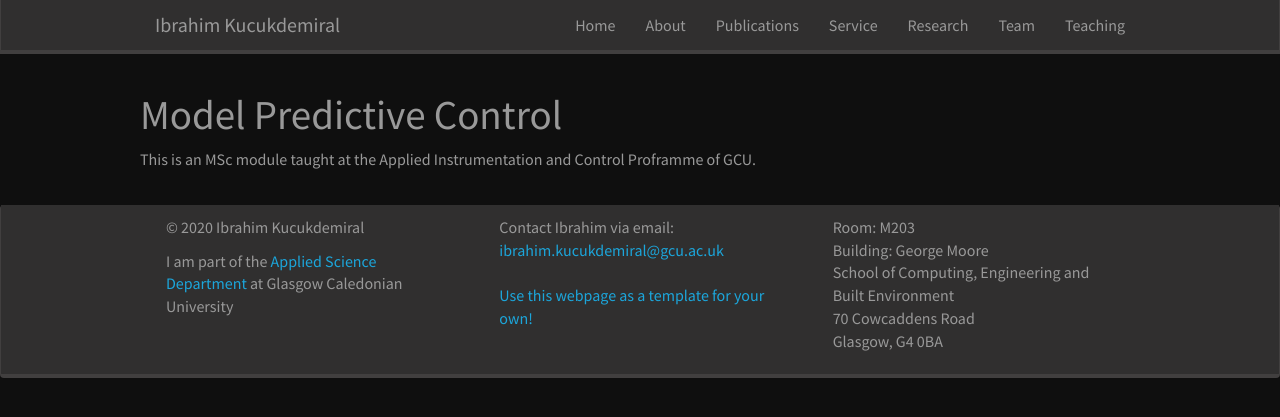
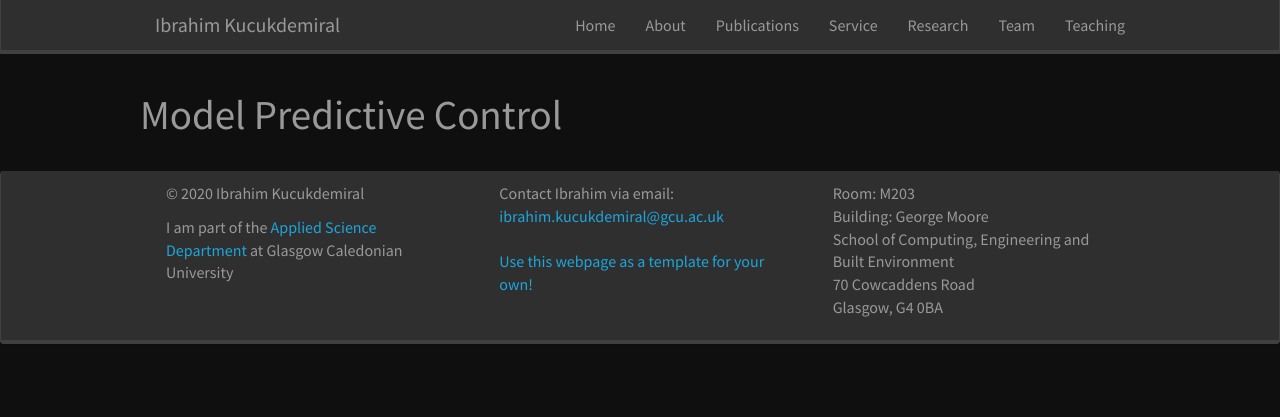
Before and after one commit to kucukdemiral/kucukdemiral.github.io, a Jekyll site: the page built from _pages/MPC.md, in a window 1280 px wide. Shown: the top 417 px of the page. Built offline with Jekyll 4.4.1, drawn with Linux system fonts in a browser that asks for light colours; nearby versions of some CDN libraries; a style sheet for code colours, icons or effects is not loaded.

Commit message:
Update MPC.md

```diff
--- a/_pages/MPC.md
+++ b/_pages/MPC.md
@@ -1,9 +1,7 @@
 ---
 title: "Model Predictive Control"
 layout: default
-sitemap: false
-permalink: /mpc.html
+permalink: /teaching/mpc-course/
 ---
 
 # Model Predictive Control
-This is an MSc module taught at the Applied Instrumentation and Control Proframme of GCU.
```
